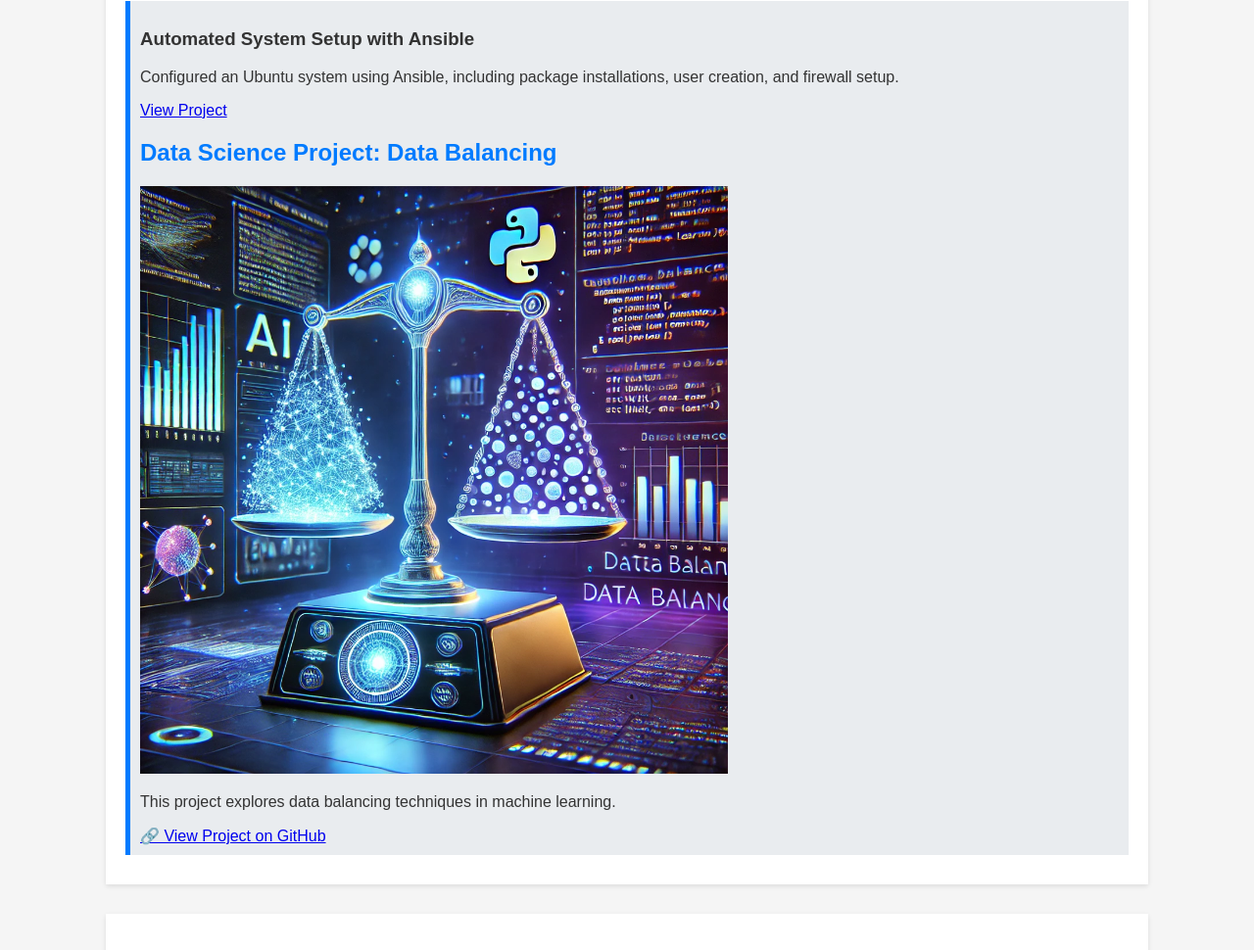
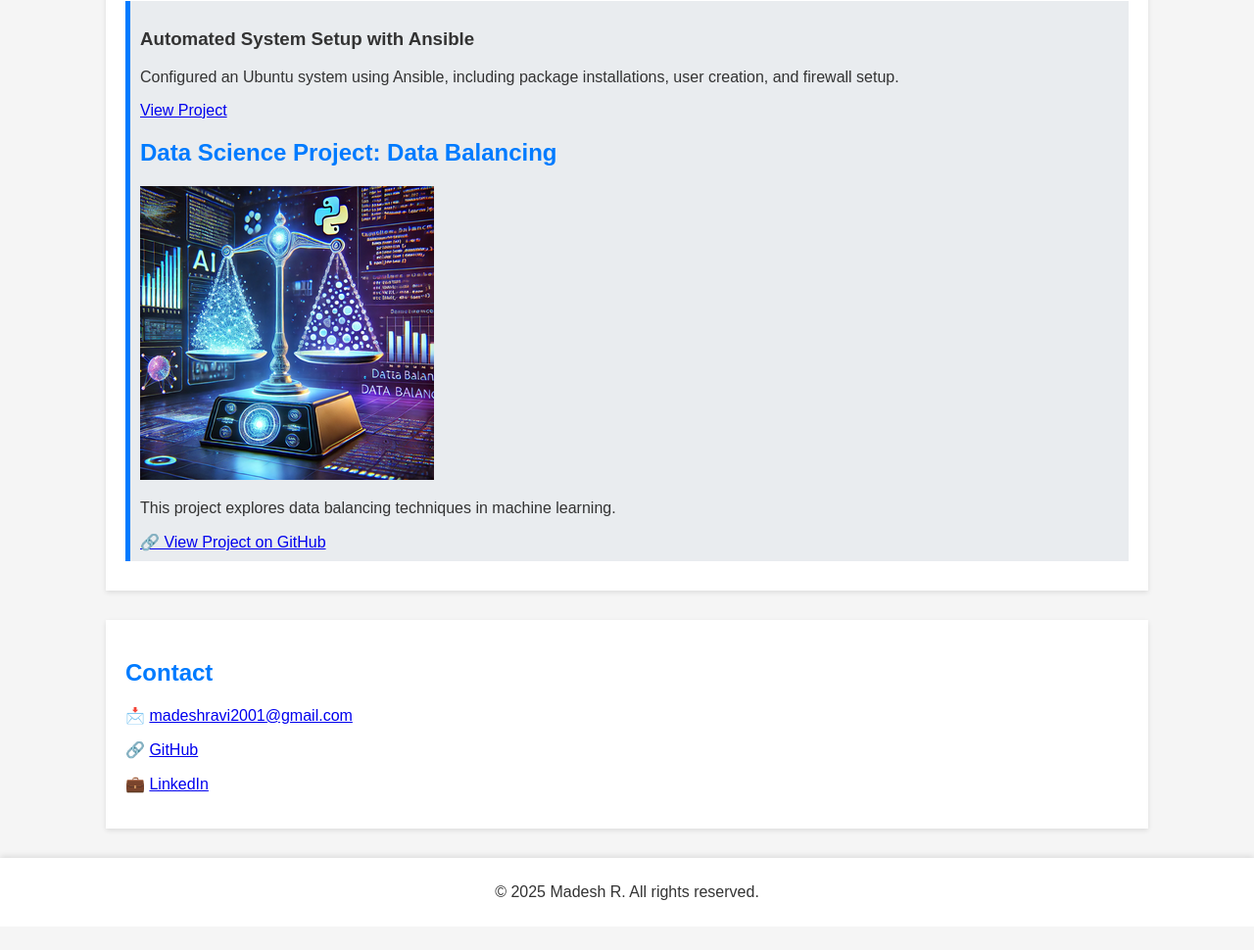
Before and after one commit to MADESH-R/MADESH-R.github.io, a plain HTML site: page index.html in a window 1280 px wide. Shown: the part 531-1501 px from the top of the page at 98% size. After the commit the page ends 1477 px from the top, so only its background shows below. Drawn offline with Linux system fonts and the light colour scheme.

Commit message:
Updated portfolio with smaller image

```diff
--- a/index.html
+++ b/index.html
@@ -32,7 +32,7 @@
             <h3>Automated System Setup with Ansible</h3>
             <p>Configured an Ubuntu system using Ansible, including package installations, user creation, and firewall setup.</p>
             <a href="https://github.com/MADESH-R/ansible-system-setup" target="_blank">View Project</a>
-            <h2>Data Science Project: Data Balancing</h2> <img src="assets/A_futuristic_digital_representation_of_data_balanc.png" alt="Data Balancing Project Image" width="600">
+            <h2>Data Science Project: Data Balancing</h2> <img src="assets/A_futuristic_small.png" alt="Data Balancing Project">
             <p>This project explores data balancing techniques in machine learning.</p>
             <a href="https://github.com/MADESH-R/data-science-project" target="_blank">🔗 View Project on GitHub</a>
        </div>
```
Also changed, not shown: assets/A_futuristic_small.png (added).
